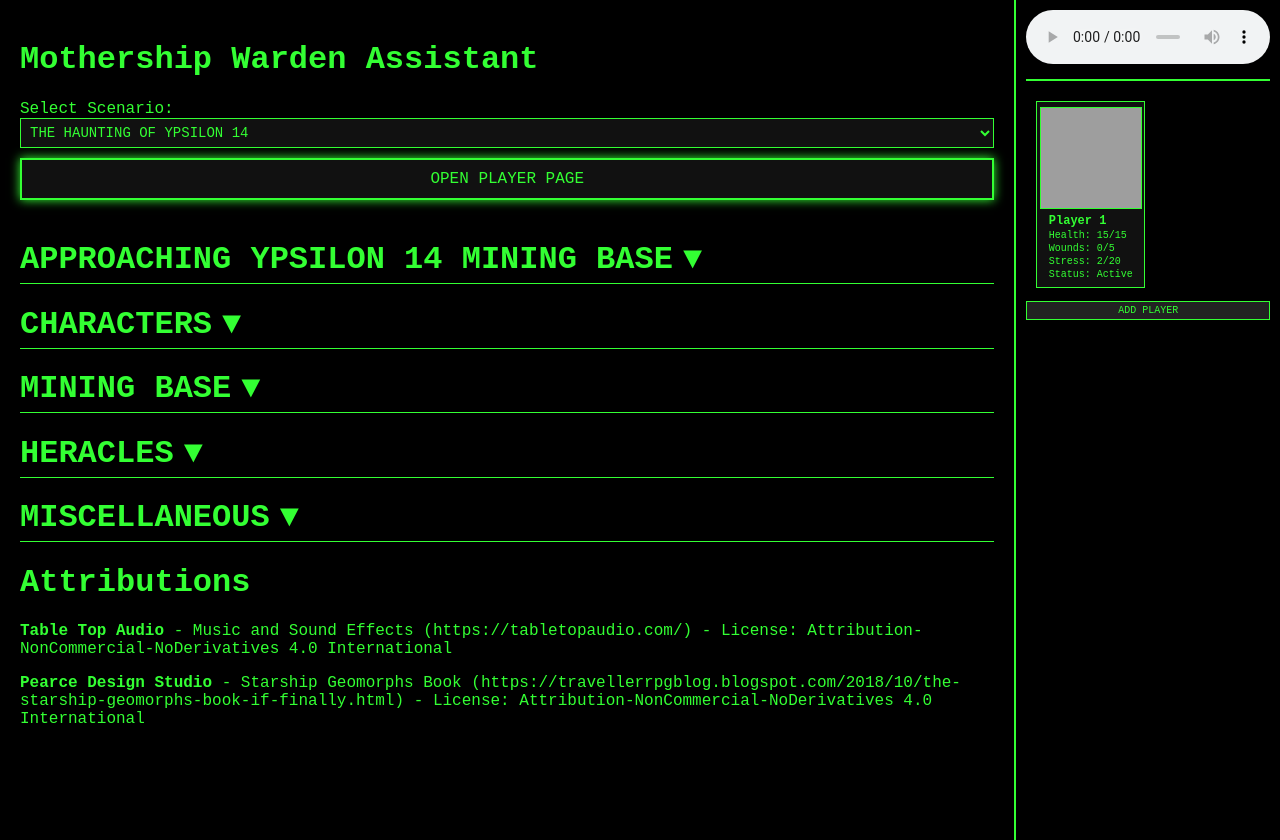
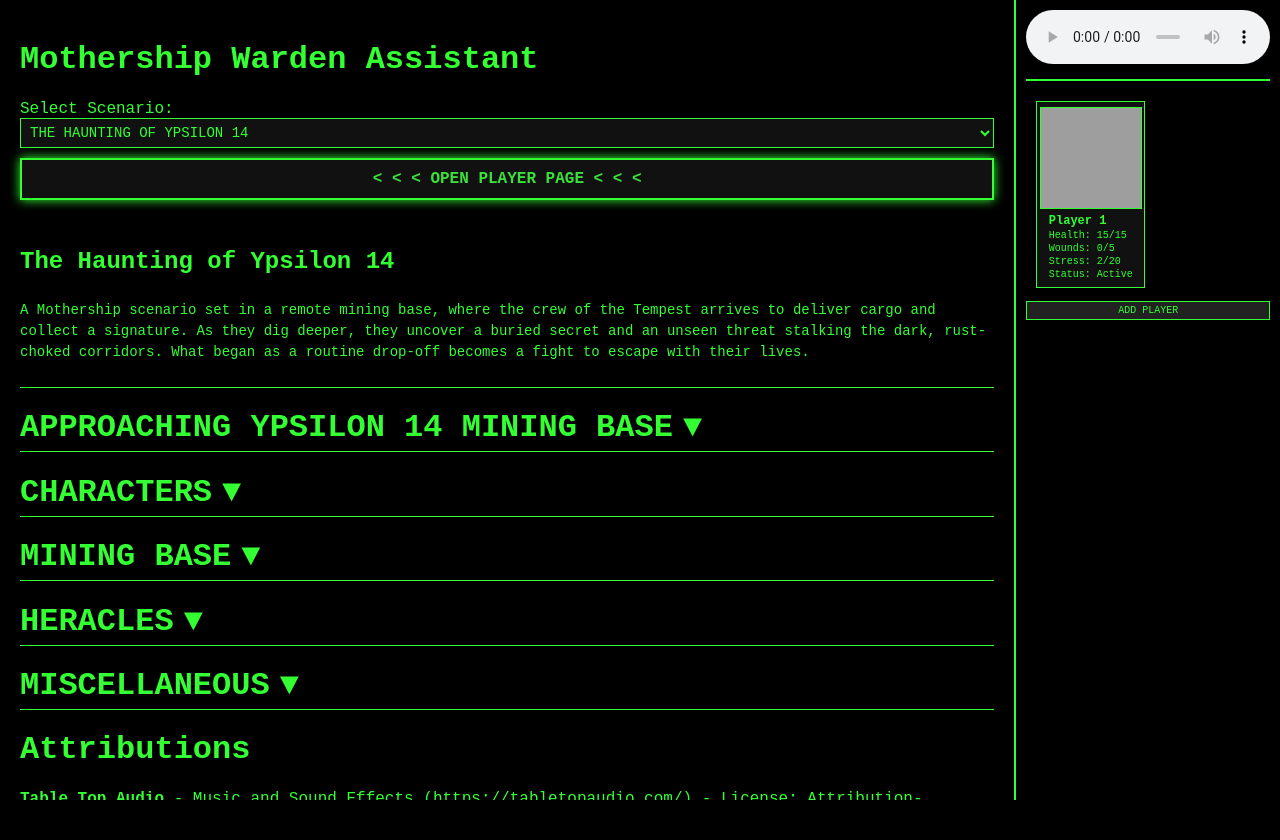
Before and after one commit to AdamGMiller/mothership-warden-assistant, a plain HTML site: page index.html in a window 1280 px wide. After the commit the page ends 800 px from the top, so only its background shows below. Drawn offline with Linux system fonts and the light colour scheme; grey boxes are pictures that could not be loaded.

Commit message:
More images, Tempest map, editing pass, bug fixes

```diff
--- a/index.html
+++ b/index.html
@@ -5,6 +5,7 @@
     <meta name="viewport" content="width=device-width, initial-scale=1.0" />
     <title>Mothership</title>
     <style>
+      html,
       body {
         margin: 0;
         padding: 0;
@@ -12,7 +13,7 @@
         background-color: #000;
         color: #33ff33;
         display: flex;
-        height: 100vh; /* Full viewport height */
+        height: 100%; /* Ensure body fills the entire page height */
         overflow: hidden; /* Prevent body scrolling */
       }
 
@@ -21,7 +22,7 @@
         padding: 20px;
         border-right: 2px solid #33ff33;
         overflow-y: auto; /* Enable independent scrolling */
-        height: 100%; /* Full height for scrolling */
+        height: 100%; /* Fill the entire page height */
       }
 
       .form-container {
@@ -30,7 +31,7 @@
         display: flex;
         flex-direction: column;
         overflow-y: auto; /* Enable independent scrolling */
-        height: 100%; /* Full height for scrolling */
+        height: 100%; /* Fill the entire page height */
         right: 0; /* Align to the right */
         top: 0; /* Align to the top */
       }
@@ -217,6 +218,10 @@
         background: #99ff99; /* Even lighter green when active */
       }
 
+      .scenario-content {
+        padding-bottom: 20px;
+      }
+
       /* Add styles for the scenario select dropdown */
       #scenario-select {
         width: 100%;
@@ -258,6 +263,12 @@
         box-shadow: 0 0 15px #66ff66;
       }
 
+      .scene-name {
+        font-size: 18px;
+        color: #33ff33;
+        font-weight: 600;
+      }
+
       .scene-description {
         border: 1px solid #33ff33;
         background-color: rgba(51, 255, 51, 0.1);
@@ -275,6 +286,41 @@
       .attribution-link:hover {
         text-decoration: underline; /* Add underline on hover */
       }
+
+      .scenario-header {
+        margin-bottom: 20px;
+        border-bottom: 1px solid #33ff33;
+        padding-bottom: 10px;
+      }
+
+      .scenario-link {
+        color: #33ff33;
+        text-decoration: none;
+        font-weight: bold;
+        font-size: 24px;
+      }
+
+      .scenario-link:hover {
+        text-decoration: underline;
+      }
+
+      .scenario-description {
+        font-size: 14px;
+        color: #33ff33;
+        margin-top: 10px;
+        line-height: 1.5;
+      }
+
+      @keyframes blink {
+        0%,
+        100% {
+          color: #33ff33;
+          font-weight: 600;
+        }
+        50% {
+          color: #4b9a4b;
+        }
+      }
     </style>
   </head>
   <body>
@@ -290,7 +336,7 @@
         Open Player Page
       </button>
 
-      <div id="scenario-content">
+      <div id="scenario-content" class="scenario-content">
         <!-- Scenario content will be dynamically added here -->
       </div>
     </div>
@@ -667,7 +713,16 @@
 
       function renderScenario(scenarioData) {
         const scenarioContent = document.getElementById("scenario-content");
-        scenarioContent.innerHTML = ""; // Clear existing content
+
+        // Display scenario name, URL, and description
+        scenarioContent.innerHTML = `
+        <div class="scenario-header">
+          <h1>
+            <a href="${scenarioData.url}" target="_blank" class="scenario-link">${scenarioData.name}</a>
+          </h1>
+          <p class="scenario-description">${scenarioData.description}</p>
+        </div>
+      `;
 
         // Render areas
         scenarioData.areas.forEach((area) => {
@@ -696,6 +751,10 @@
 
           area.scenes.forEach((scene) => {
             const sceneDiv = document.createElement("div");
+
+            const sceneNameDiv = document.createElement("div");
+            sceneNameDiv.className = "scene-name";
+            sceneNameDiv.textContent = scene.name;
 
             const descriptionDiv = document.createElement("div");
             descriptionDiv.className = "scene-description";
@@ -733,6 +792,7 @@
             descriptionDiv.style.marginBottom = "10px";
             descriptionDiv.style.cursor = "pointer";
 
+            sceneDiv.appendChild(sceneNameDiv);
             sceneDiv.appendChild(descriptionDiv);
 
             const imageFlexContainer = document.createElement("div");
@@ -777,9 +837,10 @@
               mapLinksDiv.style.marginTop = "10px";
 
               scene.maps.forEach((mapImage) => {
+                // Create the map link
                 const mapLink = document.createElement("a");
                 mapLink.href = "#";
-                mapLink.textContent = `View Map: ${mapImage}`;
+                mapLink.textContent = `Show Map: ${mapImage}`;
                 mapLink.style.display = "block";
                 mapLink.style.color = "#33ff33";
                 mapLink.onclick = (event) => {
@@ -788,8 +849,30 @@
                     `./scenarios/${getScenarioName()}/maps/${mapImage}`
                   );
                 };
+
+                // Create the map image
+                const mapImageElement = document.createElement("img");
+                mapImageElement.src = `./scenarios/${getScenarioName()}/maps/${mapImage}`;
+                mapImageElement.alt = mapImage;
+                mapImageElement.style.width = "100px"; // Small thumbnail size
+                mapImageElement.style.height = "auto";
+                mapImageElement.style.cursor = "pointer";
+                mapImageElement.style.marginTop = "5px";
+                mapImageElement.style.border = "1px solid #33ff33";
+
+                mapImageElement.onclick = () => {
+                  event.stopPropagation();
+                  window.open(
+                    `./map.html?map=${encodeURIComponent(mapImageElement.src)}`,
+                    "_blank"
+                  );
+                };
+
+                // Append the link and image to the map links div
                 mapLinksDiv.appendChild(mapLink);
+                mapLinksDiv.appendChild(mapImageElement);
               });
+
               sceneDiv.appendChild(mapLinksDiv);
             }
 
@@ -897,6 +980,22 @@
 
       // load the selected scenario
       loadScenario();
+
+      // Check every second if the player page is opened
+      setInterval(() => {
+        const openPlayerPageButton =
+          document.getElementById("open-player-page");
+
+        if (!window.playerWindow || window.playerWindow.closed) {
+          // Add animated arrows to the button
+          openPlayerPageButton.innerHTML = `< < < Open Player Page < < <`;
+          openPlayerPageButton.style.animation = "blink 1s infinite";
+        } else {
+          // Restore the original button text
+          openPlayerPageButton.innerHTML = "Open Player Page";
+          openPlayerPageButton.style.animation = "none";
+        }
+      }, 1000);
     </script>
   </body>
 </html>
--- a/scenarios/ypsilon/scenario.json
+++ b/scenarios/ypsilon/scenario.json
@@ -1,4 +1,7 @@
 {
+  "name": "The Haunting of Ypsilon 14",
+  "url": "https://www.tuesdayknightgames.com/products/the-haunting-of-ypsilon-14",
+  "description": "A Mothership scenario set in a remote mining base, where the crew of the Tempest arrives to deliver cargo and collect a signature. As they dig deeper, they uncover a buried secret and an unseen threat stalking the dark, rust-choked corridors. What began as a routine drop-off becomes a fight to escape with their lives.",
   "areas": [
     {
       "order": 0,
@@ -6,7 +9,7 @@
       "scenes": [
         {
           "name": "Tempest Approach",
-          "description": "The hiss of decompression signals the end of hypersleep. One by one, cryopods split open in the dim light of the crew bay, releasing a wash of cold vapor that clings to bare skin and fogs the floor like spilled coolant. The crew of the Tempest shivers their way upright, dressed only in briefs and tank tops, blinking against the harsh fluorescents. Muscles ache with the slow return of gravity's pull, and the air tastes faintly of old metal and thawing plastic. No alarm bells, no emergency klaxons. Just routine — another delivery on another rock.\nYou move like seasoned freight hands, groaning through stretches, checking vitals on flickering wall displays, and scrubbing sleep from your faces with calloused palms. Coffee's already bubbling in the galley, sharp and overcooked, as they cycle through cargo manifests and verify clamps on the hold. Somewhere out in the dark, just visible on the forward screen, Ypsilon 14 hangs like a coal smudge—no features, no fanfare, just three shaky landing beacons blinking red against the void. A place to unload, sign the form, and leave.\nThe familiar pre-dock ritual kicks in: tools checked, belts cinched, loaders prepped. You're tired, scruffy, and irritable — but operational. The cargo doesn't care about cryo hangovers, and neither does the clock. Systems begin cycling for final approach, and the hum of the bay grows louder beneath their bare feet. Ypsilon 14 is waiting.",
+          "description": "The hiss of decompression signals the end of hypersleep. One by one, cryopods split open in the dim light of the crew bay, releasing a wash of cold vapor that clings to bare skin and fogs the floor like spilled coolant. The crew of the Tempest shivers their way upright, dressed only in briefs and tank tops, blinking against the harsh fluorescents. Muscles ache with the slow return of gravity's pull, and the air tastes faintly of old metal and thawing plastic. No alarm bells, no emergency klaxons. Just routine — another delivery on another rock.\nYou move like seasoned freight hands, groaning through stretches, checking vitals on flickering wall displays, and scrubbing sleep from your faces with calloused palms. Coffee's already bubbling in the galley, sharp and overcooked, as you cycle through cargo manifests and verify inventory. Somewhere out in the dark, just visible on the forward screen, Ypsilon 14 hangs like a coal smudge—no features, no fanfare, just three shaky landing beacons blinking red against the void. A place to unload, sign the form, and leave.\nThe familiar pre-dock ritual kicks in: tools checked, belts cinched, loaders prepped. You're tired, scruffy, and irritable — but operational. The cargo doesn't care about cryo hangovers, and neither does the clock. Systems begin cycling for final approach, and the hum of the bay grows louder beneath their bare feet. Ypsilon 14 is waiting.",
           "roomNumber": 101,
           "images": [
             "Tempest-Hypersleep.png",
@@ -31,21 +34,54 @@
       "name": "Characters",
       "scenes": [
         {
-          "name": "Characters",
-          "description": "Mike - rugged and weathered, with streaks of dirt beneath sharp eyes and a permanent five o'clock shadow.\nSonya - hair pulled back in a tidy pony tail, her sharp gaze carrying quiet authority and practicality.\nAshraf - short stature with wide, trusting eyes and an open, naive smile that softens his youthful features.\nDana - stoic and sullen, her face set in a mask of concentration, movements precise and economical.\nJerome - tall and lean with a playful grin that sometimes slips to reveal restless, uneasy eyes.\nKantaro - muscular and quiet, with unkempt hair and the scent of sweat and oil, showing signs of neglect.\nMorgan - relaxed posture and friendly expression, but nervous glances betray underlying anxiety.\nRie - small with sharp features and an impish grin, eyes flickering with sarcasm and mischief.\nRosa - fit and imposing, dark eyes cold and assessing, carrying a domineering presence.\nPrince - a mottled yellow cat, ragged in appearance but prowling with cautious curiosity.",
-          "roomNumber": 999,
-          "images": [
-            "Ashraf.png",
-            "Dana.png",
-            "Jerome.png",
-            "Kantaro.png",
-            "Mike.png",
-            "Morgan.png",
-            "Prince.png",
-            "Rie.png",
-            "Rosa.png",
-            "Sonya.png"
-          ]
+          "name": "Ashraf",
+          "description": "Short stature with wide, trusting eyes and an open, naive smile that softens his youthful features.\nAshraf and Rosa are in the mine entrance, trying to find the source of an air leak in the conduits that carry ore into the automated drills. \"I swear, it wasn't leaking before,\" he says, peering up at the conduits with a puzzled frown. \"Maybe it's just a bad seal?\"\nHe looks at Rosa, shaking his head. \"Do you think we should call Jerome? He knows more about this stuff than I do.\"",
+          "images": ["Ashraf.png"]
+        },
+        {
+          "name": "Dana",
+          "description": "Stoic and sullen, her face set in a mask of concentration, movements precise and economical.\nShe's off duty, arguing in the mess with Kantaro about his bathing habits. \"You smell like grease and asteroid dust, Kantaro,\" she says, crossing her arms. \"You need to clean up before you get into my bed again.\"",
+          "images": ["Dana.png"]
+        },
+        {
+          "name": "Jerome",
+          "description": "Tall and lean with a playful grin that sometimes slips to reveal restless, uneasy eyes.\nJerome is in the workspace, tinkering with a broken vaccsuit. \"I swear, this thing's possessed,\" he mutters, shaking his head as status lights flash red. \"Every time I fix it, it breaks again.\"\nHe looks up at you, his grin faltering. \"You think it's haunted?\"",
+          "images": ["Jerome.png"]
+        },
+        {
+          "name": "Rie",
+          "description": "Small with sharp features and an impish grin, eyes flickering with sarcasm and mischief.\nRie is off duty in his room, practicing guitar. The soft strumming echoes through the narrow corridors, blending with the hum of ventilation systems.",
+          "images": ["Rie.png"]
+        },
+        {
+          "name": "Kantaro",
+          "description": "Muscular and quiet, with unkempt hair and the scent of sweat and oil, showing signs of neglect.\nKantaro is in the mess arguing with Dana about his bathing habits before leaving for his room. \"You need to clean up before you get into my bed again,\" Dana says, crossing her arms. Kantaro grumbles and storms off, muttering under his breath.",
+          "images": ["Kantaro.png"]
+        },
+        {
+          "name": "Morgan",
+          "description": "Relaxed posture and friendly expression, but nervous glances betray underlying anxiety.\nMorgan is in the mess trying to get a candy bar unstuck from a vending machine. \"Come on, you stupid thing,\" she mutters, shaking the machine gently. The candy bar teeters on the edge but refuses to fall.",
+          "images": ["Morgan.png"]
+        },
+        {
+          "name": "Rosa",
+          "description": "Fit and imposing, dark eyes cold and assessing, carrying a domineering presence.\nRosa is with Ashraf in the Mine Entrance, trying to repair a conduit leak. \"This seal looks fine,\" she says, inspecting the conduit closely. \"Maybe the pressure's too high?\" She glances at Ashraf, her expression firm but calm.",
+          "images": ["Rosa.png"]
+        },
+        {
+          "name": "Mike",
+          "description": "Rugged and weathered, with streaks of dirt beneath sharp eyes and a permanent five o'clock shadow.\nMike is currently missing, last seen going into the mines. His absence has left the crew uneasy, and his signature is required to release the ship's clamps.",
+          "images": ["Mike.png"]
+        },
+        {
+          "name": "Sonya",
+          "description": "Hair pulled back in a tidy ponytail, her sharp gaze carrying quiet authority and practicality.\nSonya is in the Docking Bay, overseeing cargo operations and trying to locate Mike. \"We can't leave until we find him,\" she says, her voice steady but tense.",
+          "images": ["Sonya.png"]
+        },
+        {
+          "name": "Prince",
+          "description": "A mottled yellow cat, ragged in appearance but prowling with cautious curiosity.\nPrince is in the mess hall, curled up in a cardboard cat bed labeled \"Prince.\" Occasionally, he stretches and yawns, eyeing the crew with mild interest.",
+          "images": ["Prince.png"]
         }
       ]
     },
@@ -55,7 +91,7 @@
       "scenes": [
         {
           "name": "Docking Bay 2",
-          "description": "The Tempest docks at Ypsilon Station with a heavy clang of locking clamps.\nAs you step into the dimly lit corridor, you're met by Sonya, a tired-looking station lead with a corporate badge and no time for pleasantries.\n\"Cargo checks out,\" she says, holding up a data pad. \"But we've got a problem — Mike's the one who needs to sign for it, and he's gone dark. No comms, no trace since last shift.” She glances nervously at the clamps securing your ship. \"Until we get his thumbprint, those clamps stay locked. Company policy.\"\nLooks like you're not leaving until you find Mike.",
+          "description": "The Tempest docks at Ypsilon Station with a heavy clang of locking clamps.\nAs you step into the dimly lit corridor, you're met by Sonya, a tired-looking station lead with a corporate badge and no time for pleasantries.\n\"Cargo checks out,\" she says, holding up a data pad. \"But we've got a problem — Mike's the one who needs to sign for it, and he's gone dark. No comms, no trace since last shift.\" She glances nervously at the DOCKING HOLD alert on the airlock. \"Until we get his thumbprint, those clamps stay locked. Company policy.\"\nLooks like you're not leaving until you find Mike.",
           "roomNumber": 201,
           "images": ["Docking Bay 2.png"],
           "sounds": [
@@ -64,17 +100,20 @@
               "loop": true,
               "attribution": "Table Top Audio"
             }
-          ]
+          ],
+          "maps": ["Ypsilon.png"]
         },
         {
           "name": "Workspace",
-          "description": "The room hums with the low thrum of a massive generator dominating the center, its console flickering with diagnostic readouts. Along one wall, work suits hang beside open cubbies stuffed with gear and personal items. A wide cargo lift rests at the mouth of a dark mining shaft, its rails dusty with use.  Nearby mining machinery processes ore sent through a yawning pit in the floor via heavy duty conduits.\nIn the corner, a compact medbay is tucked away—sterile, quiet, and clearly underused. Corridors branch off toward the crew quarters, while two reinforced airlocks provide access to the docked ships outside.",
+          "description": "The primary workspace hums with the deep thrum of machinery. At its center yawns a massive pit, ringed with metal railings and heavy-duty conduits that snake downward into darkness, carrying ore from deep below. In one corner, a towering generator pulses with life, its control panel flickering with status lights. Across from it, a wide cargo lift squats beside the shaft, flanked by lockers, hanging work suits, and bins of personal gear. A compact, rarely used medbay occupies another corner—sterile and silent. Corridors stretch off toward crew quarters, while reinforced airlocks offer access to the docking bays beyond.",
           "roomNumber": 202,
           "images": [
             "Workspace.png",
             "Cargo Lift.png",
             "Console.png",
-            "Generator.png"
+            "Generator.png",
+            "Medbay.png",
+            "YawningPit.png"
           ]
         },
         {
@@ -94,7 +133,7 @@
         },
         {
           "name": "Mess",
-          "description": "The mess hall is dimly lit, with humming automated kitchen units lining the back wall — some still blinking on standby. A stained table sits at the center, a music casette left forgotten at the edge. Beside it, someone's placed a cardboard cat bed, clearly handmade, the word \"Prince\" stenciled on the side. Through an open partition, the hydroponic gardens are visible; rows of drooping plants sag under flickering grow lights, their leaves beginning to wilt from neglect.",
+          "description": "The mess hall is dimly lit, with humming automated kitchen units lining the back wall — prices marked for each packaged item. A stained table sits at the center, a music casette left forgotten at the edge. Beside it, someone's placed a cardboard cat bed, clearly handmade, the word \"Prince\" stenciled on the side. Through a glass door, the hydroponic gardens are visible; rows of drooping plants sag under flickering grow lights, their leaves beginning to wilt from neglect.",
           "roomNumber": 204,
           "images": ["Cafeteria.png", "HydroponicsGarden.png"],
           "sounds": [
@@ -113,7 +152,7 @@
         },
         {
           "name": "Mine Entrance",
-          "description": "The entrance to the mine is dominated by a heavy industrial airlock, its surface scuffed and streaked with dust from years of use. Warning lights pulse dimly above it, casting red glows on the reinforced floor. Beyond the sealed doors lies the shaft, where automated drills whir and grind deep within the rock. A series of thick conduits and rattling tubes snake upward from the airlock, pumping fragmented ore straight to the workspace above in a constant, clattering flow.",
+          "description": "The entrance to the mine is dominated by a heavy industrial airlock, its surface scuffed and streaked with dust from years of use. Warning lights pulse dimly above it, casting red glows on the reinforced floor. Beyond the sealed doors lies the shaft, where automated drills whir and grind deep within the rock. A series of thick conduits and rattling tubes snake upward, pumping fragmented ore straight to the workspace above in a constant, clattering flow.",
           "roomNumber": 206,
           "images": ["MineEntrance.png"],
           "sounds": [
@@ -247,7 +286,7 @@
           ]
         },
         {
-          "name": "Escape Ypsilon 14",
+          "name": "Escaping Ypsilon 14",
           "description": "The engines roar at full throttle, pushing beyond every limit as the ship hurtles away. Behind you, the asteroid erupts in a blinding fury of fire and shrapnel, casting the hull in violent flashes of light. Alarm bells scream and then abruptly cut out, leaving only the pounding of your own heartbeat echoing in the charged silence.",
           "roomNumber": 103,
           "images": [
```
Also changed, not shown: scenarios/ypsilon/maps/Tempest.png, scenarios/ypsilon/maps/Ypsilon.png (added), 1 other file.
